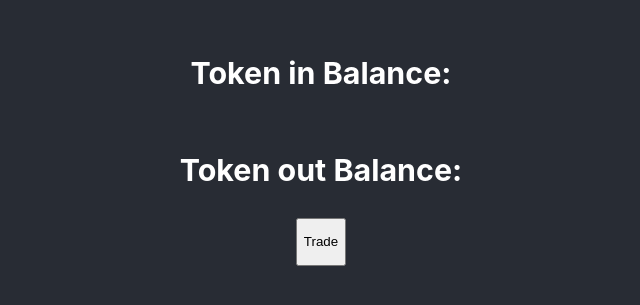
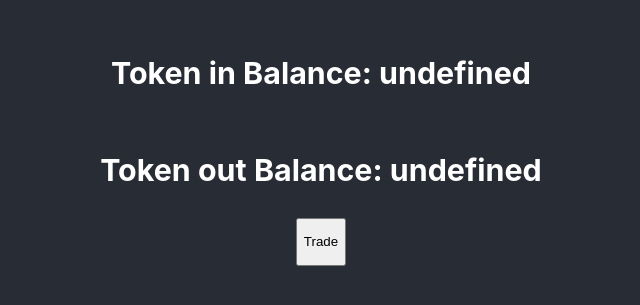
Before and after one commit to Uniswap/examples, a React (Create React App) app in the folder templates/local-chain/: page / in a window 1280 px wide. Shown: the part 255-560 px from the top of the page, without its empty margins (319-959 px from the left). Built offline with nearby package versions, Linux system fonts and the light colour scheme; no server answers; what @uniswap/sdk-core, @uniswap/smart-order-router would draw is missing.

Commit message:
init with type

```diff
--- a/templates/local-chain/src/App.tsx
+++ b/templates/local-chain/src/App.tsx
@@ -31,7 +31,7 @@ const V3_SWAP_ROUTER_ADDRESS = '0x68b3465833fb72A70ecDF485E0e4C7bD8665Fc45'
 export enum TxState {
   Failed = 'Failed',
   New = 'New',
-  Sending = 'Signing',
+  Sending = 'Sending',
   Sent = 'Success',
 }
 
@@ -98,8 +98,8 @@ const route = async (setTxState: (txState: TxState) => void) => {
 }
 
 function App() {
-  const [tokenInBalance, setTokenInBalance] = useState('')
-  const [tokenOutBalance, setTokenOutBalance] = useState('')
+  const [tokenInBalance, setTokenInBalance] = useState<string>()
+  const [tokenOutBalance, setTokenOutBalance] = useState<string>()
   const [txState, setTxState] = useState<TxState>(TxState.New)
 
   useUpdateOnBlock(async () => {
```
Also changed, not shown: 1 other file (tests, documents, lock files or other folders).
